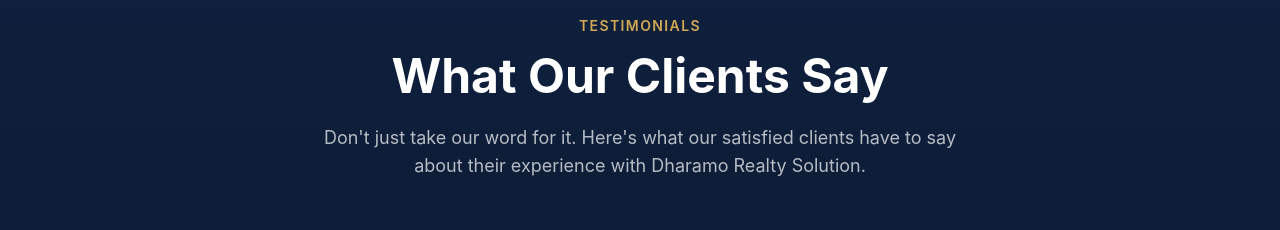
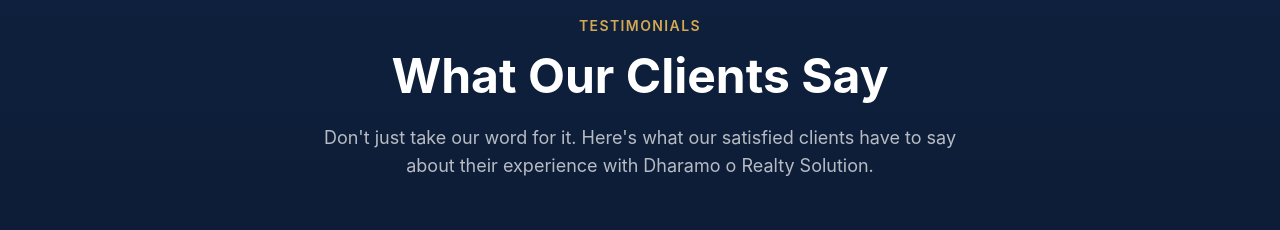
Before and after one commit to jatinjatin05159-pixel/dharamrealtysolutions, a Next.js app in the folder extracted/: page / in a window 1280 px wide. Shown: the part 1980-2210 px from the top of the page. Built offline with nearby package versions, Linux system fonts and the light colour scheme.

Commit message:
Update testimonials-preview.tsx

```diff
--- a/extracted/components/home/testimonials-preview.tsx
+++ b/extracted/components/home/testimonials-preview.tsx
@@ -33,7 +33,7 @@ export function TestimonialsPreview() {
           </h2>
           <p className="text-white/70 max-w-2xl mx-auto text-lg">
             Don&apos;t just take our word for it. Here&apos;s what our satisfied clients
-            have to say about their experience with Dharamo Realty Solution.
+            have to say about their experience with Dharamo o Realty Solution.
           </p>
         </div>
 
```
